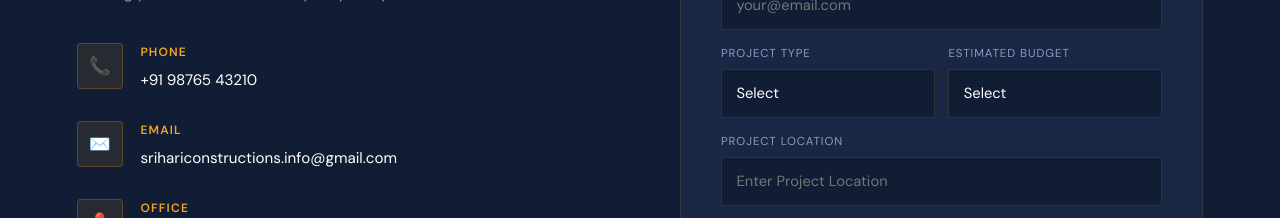
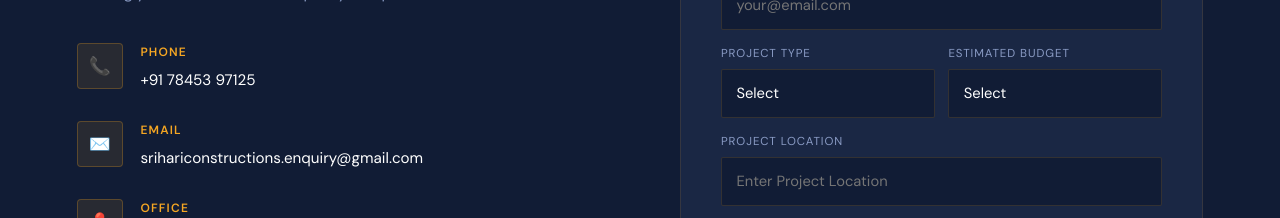
Before and after one commit to hariharan-2391/Sri-Hari-Constructions, a React (Vite) app: page / in a window 1280 px wide. Shown: the part 6374-6592 px from the top of the page. Built offline with nearby package versions, Linux system fonts and the light colour scheme.

Commit message:
contact changes

```diff
--- a/src/components/Sections.jsx
+++ b/src/components/Sections.jsx
@@ -488,7 +488,7 @@ export function Contact({ styles }) {
       data.append("_captcha", "false");
       data.append("_template", "table");
       const response = await fetch(
-        "https://formsubmit.co/ajax/srihariconstructions.info@gmail.com",
+        "https://formsubmit.co/ajax/srihariconstructions.enquiry@gmail.com",
         {
           method: "POST",
           body: data,
@@ -542,14 +542,14 @@ export function Contact({ styles }) {
               {
                 icon: "📞",
                 label: "Phone",
-                value: "+91 98765 43210",
-                href: "tel:+919876543210",
+                value: "+91 78453 97125",
+                href: "tel:+917845397125",
               },
               {
                 icon: "✉️",
                 label: "Email",
-                value: "srihariconstructions.info@gmail.com",
-                href: "mailto:srihariconstructions.info@gmail.com",
+                value: "srihariconstructions.enquiry@gmail.com",
+                href: "mailto:srihariconstructions.enquiry@gmail.com",
               },
               {
                 icon: "📍",
```
